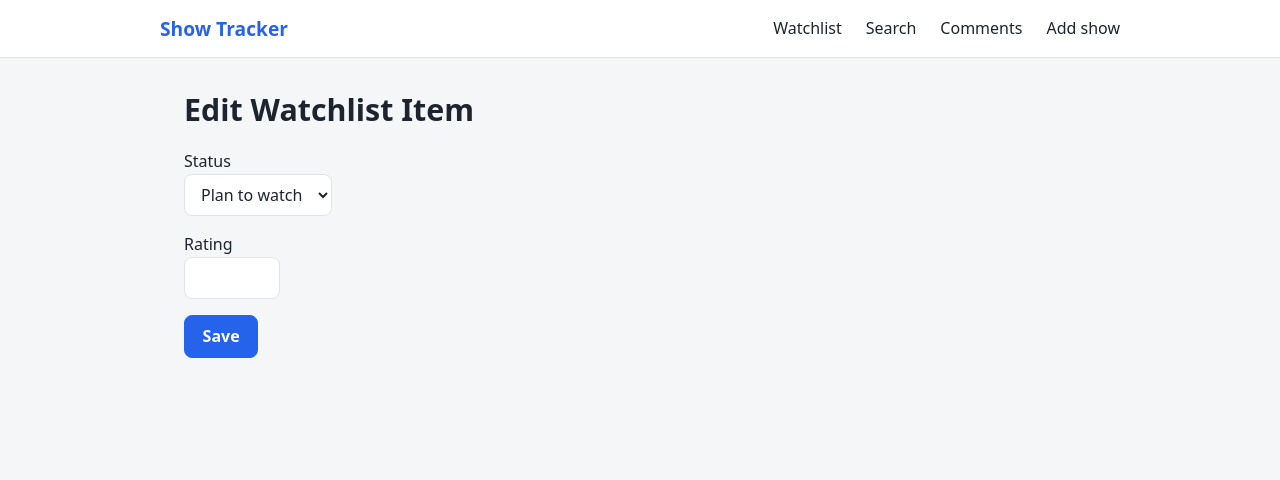
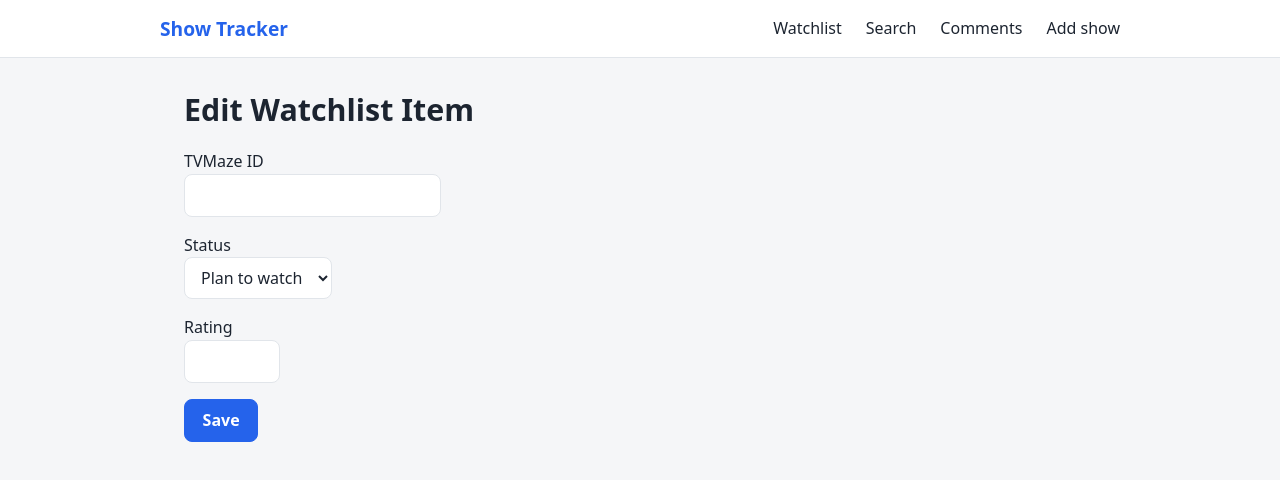
Before and after one commit to Sahar110201/show-tracker, a Next.js app in the folder web/: page /watchlist/1/edit in a window 1280 px wide. Shown: the top 480 px of the page. Built offline with nearby package versions, Linux system fonts and the light colour scheme.

Commit message:
Added TVMaze ID for editing Watchlist Page

```diff
--- a/web/app/watchlist/[id]/edit/page.js
+++ b/web/app/watchlist/[id]/edit/page.js
@@ -7,8 +7,9 @@ export default function EditPage() {
   const router = useRouter();
   const params = useParams();
 
-  // Get the watchlist ID to edit the changes for themovie
+  // Get the watchlist item ID from the URL
   const watchlistId = params.id;
+  const [tvmazeId, setTvmazeId] = useState("");
   const [status, setStatus] = useState("plan_to_watch");
   const [rating, setRating] = useState("");
   const [saving, setSaving] = useState(false);
@@ -19,14 +20,15 @@ export default function EditPage() {
     setSaving(true);
 
     try {
-      const response = await fetch( "/api/watchlist/" + watchlistId,
+      const response = await fetch(
+        "/api/watchlist/" + watchlistId,
         {
           method: "PUT",
           headers: {
             "Content-Type": "application/json",
           },
           body: JSON.stringify({
-            tvmazeId: 169,
+            tvmazeId: Number(tvmazeId),
             status,
             rating: Number(rating),
           }),
@@ -37,7 +39,6 @@ export default function EditPage() {
         throw new Error("Update failed");
       }
 
-      // Return to watchlist page after saving the changes
       router.push("/watchlist");
     } catch (error) {
       console.error(error);
@@ -54,11 +55,25 @@ export default function EditPage() {
       <form onSubmit={handleSubmit}>
         <p>
           <label>
+            TVMaze ID
+            <br />
+            <input
+              type="number"
+              value={tvmazeId}
+              onChange={(e) => setTvmazeId(e.target.value)
+              }
+            />
+          </label>
+        </p>
+
+        <p>
+          <label>
             Status
             <br />
             <select
-              value={status}
-              onChange={(e) => setStatus(e.target.value)}
+              value={status} onChange={(e) =>
+                setStatus(e.target.value)
+              }
             >
               <option value="plan_to_watch">
                 Plan to watch
@@ -88,16 +103,14 @@ export default function EditPage() {
               min="1"
               max="5"
               value={rating}
-              onChange={(e) => setRating(e.target.value)}
+              onChange={(e) =>
+                setRating(e.target.value)
+              }
             />
           </label>
         </p>
 
-        <button
-          type="submit"
-          disabled={saving}
-        >
-          {saving ? "Saving..." : "Save"}
+        <button type="submit" disabled={saving} > {saving ? "Saving..." : "Save"}
         </button>
       </form>
     </>
```
